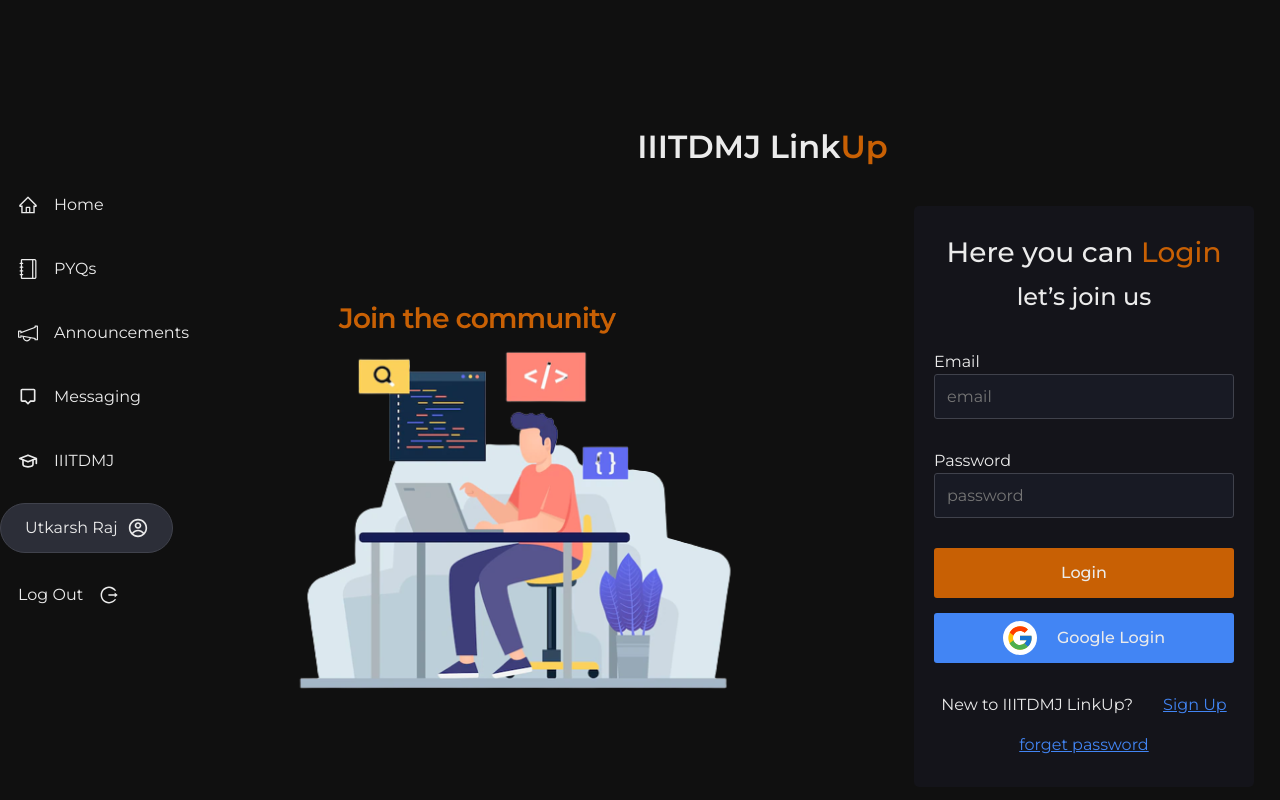
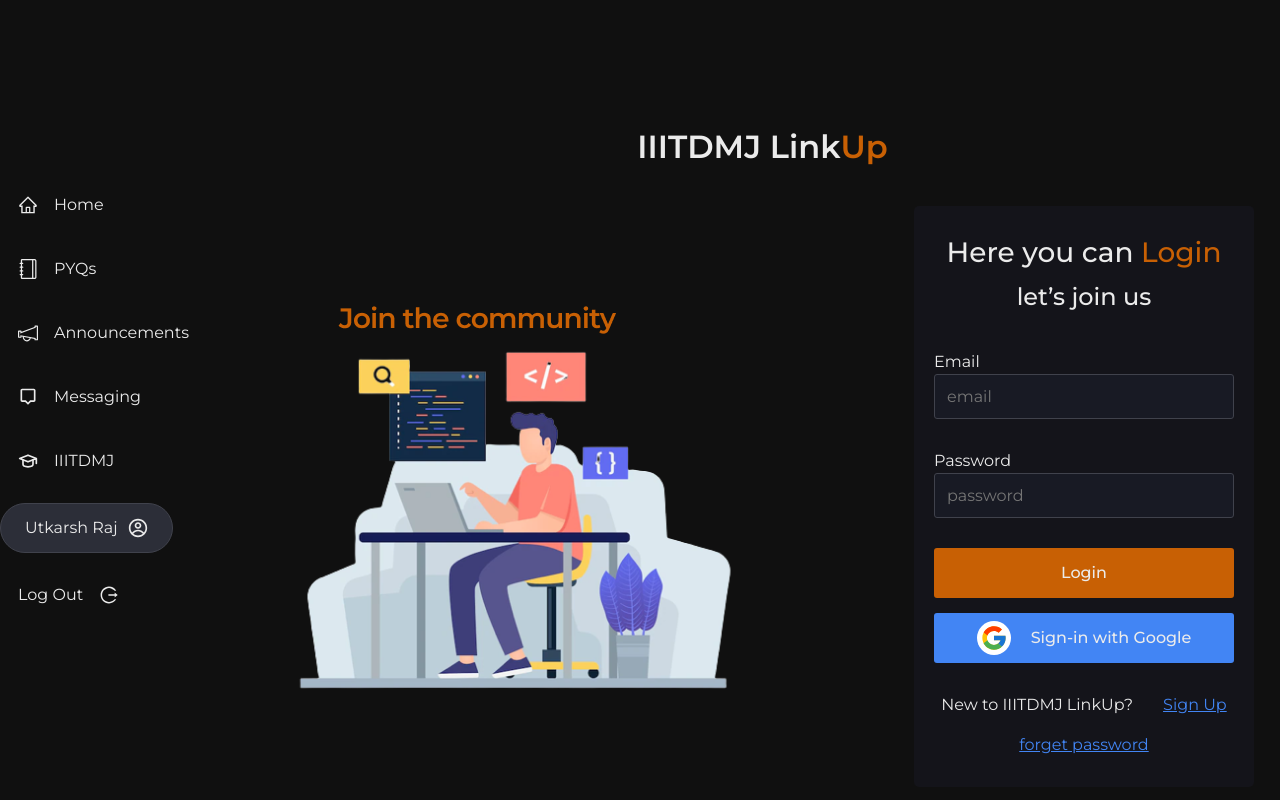
Before and after one commit to Shivkant-Chauhan/IIITDMJ-LinkUP, a React (Create React App) app in the folder client/: page /login in a window 1280 px wide. Shown: the top 800 px of the page. Built offline with nearby package versions, Linux system fonts and the light colour scheme; the HTML template or start-up script is replaced by a standard one.

Commit message:
Update client/src/components/login/Login.jsx
just changed the text that would be rendered in the Google Auth button!

```diff
--- a/client/src/components/login/Login.jsx
+++ b/client/src/components/login/Login.jsx
@@ -54,7 +54,7 @@
               <div className="icon-box">
                 <FcGoogle className="icon" />
               </div>
-              Google Login
+              Sign-in with Google
             </button>
           </div>
           <div className="form-footer">
```
